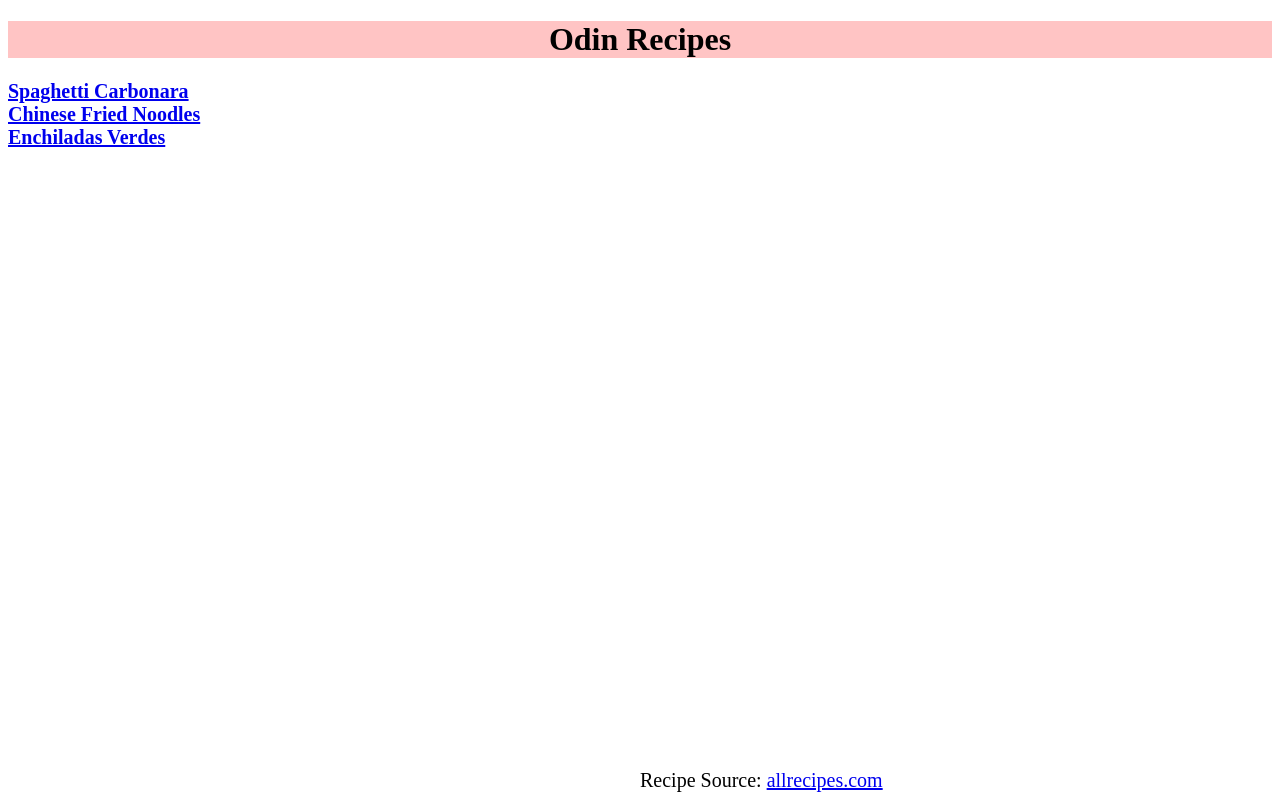
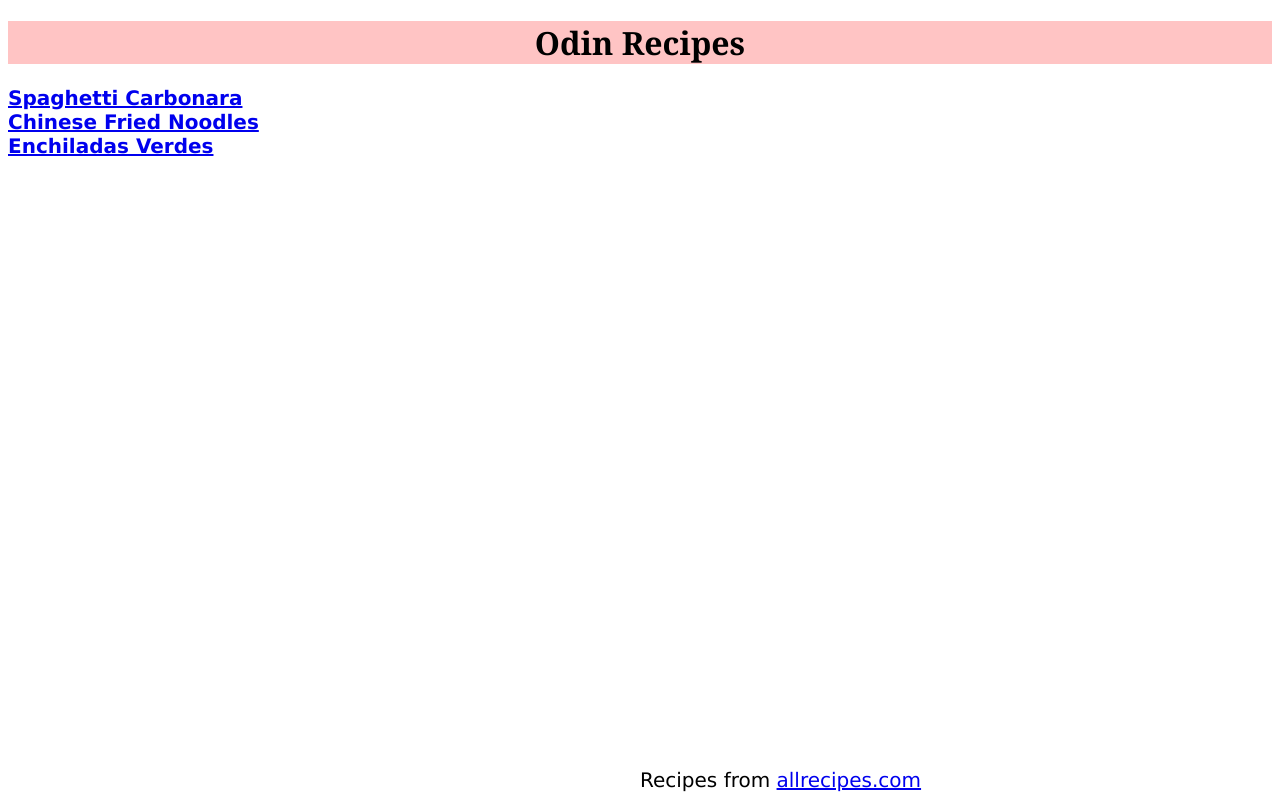
Before and after one commit to DrkNxt/odin-recipes, a plain HTML site: page index.html in a window 1280 px wide. Drawn offline with Linux system fonts and the light colour scheme.

Commit message:
Change font types

```diff
--- a/index.html
+++ b/index.html
@@ -12,7 +12,7 @@
     <a class="recipe" href="./recipes/chinese-fried-noodles.html">Chinese Fried Noodles</a> <br>
     <a class="recipe" href="./recipes/enchiladas-verdes.html">Enchiladas Verdes</a> <br>
     <div class="source">
-        Recipe Source: <a href="https://www.allrecipes.com/">allrecipes.com</a>
+        Recipes from <a href="https://www.allrecipes.com/">allrecipes.com</a>
     </div>
 </body>
 </html>
--- a/styles.css
+++ b/styles.css
@@ -1,3 +1,12 @@
+* {
+    font-family: Verdana, Arial, sans-serif;
+}
+
+h1,
+h3 {
+    font-family: Georgia, "Times New Roman", serif;
+}
+
 h1 {
     background-color: #ff00003b;
     text-align: center;
```
